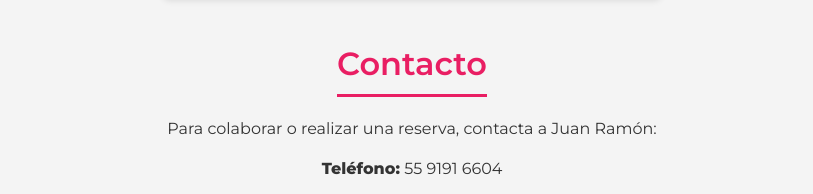
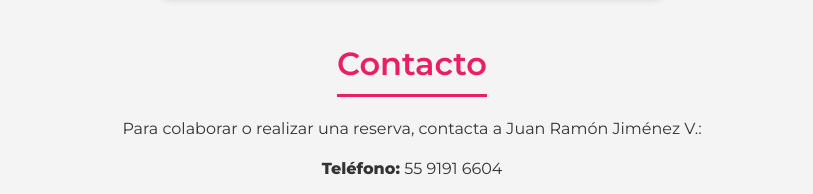
Before and after one commit to sorryihateyou/cultcima.github.io, a plain HTML site: page index.html in a window 1280 px wide. Shown: the part 4206-4400 px from the top of the page, without its empty margins (228-1041 px from the left). Drawn offline with nearby package versions, Linux system fonts and the light colour scheme.

Commit message:
Update index.html

```diff
--- a/index.html
+++ b/index.html
@@ -353,14 +353,7 @@
         <div class>
              <img src="./rsc/images/fotos varios.png" alt="Misión y Visión" class="imagen-tamaño">
          </div>
-<!--
-        <div class="col-md-8">
-            <h2>Misión y Visión</h2>
-            <p>Descripción de la misión de la empresa o equipo. Explicación de la razón de ser de la empresa y su propósito en el presente.</p>
-            <p>Descripción de la visión de la empresa o equipo. Explicación de hacia dónde vamos y qué queremos lograr a futuro.</p>
-            <-- Imagen compartida para Misión y Visión --
 
-        </div> -->
     </section>
 
 
@@ -476,7 +469,7 @@
 
     <section id="contacto" class="container text-center mt-5">
         <h2 class="section-title">Contacto</h2>
-        <p>Para colaborar o realizar una reserva, contacta a Juan Ramón:</p>
+        <p>Para colaborar o realizar una reserva, contacta a Juan Ramón Jiménez V.:</p>
         <p><strong>Teléfono:</strong> 55 9191 6604</p>
         <p><strong>Email:</strong> cultcima@yahoo.com</p>
         <div class="mt-4">
```
